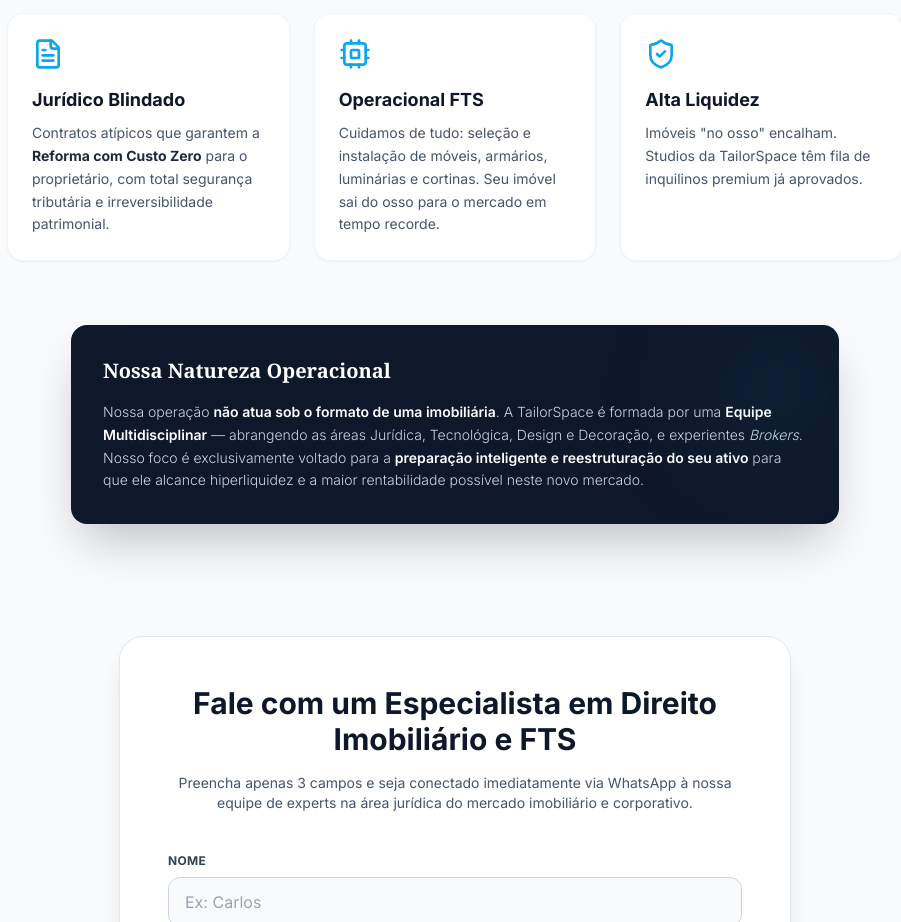
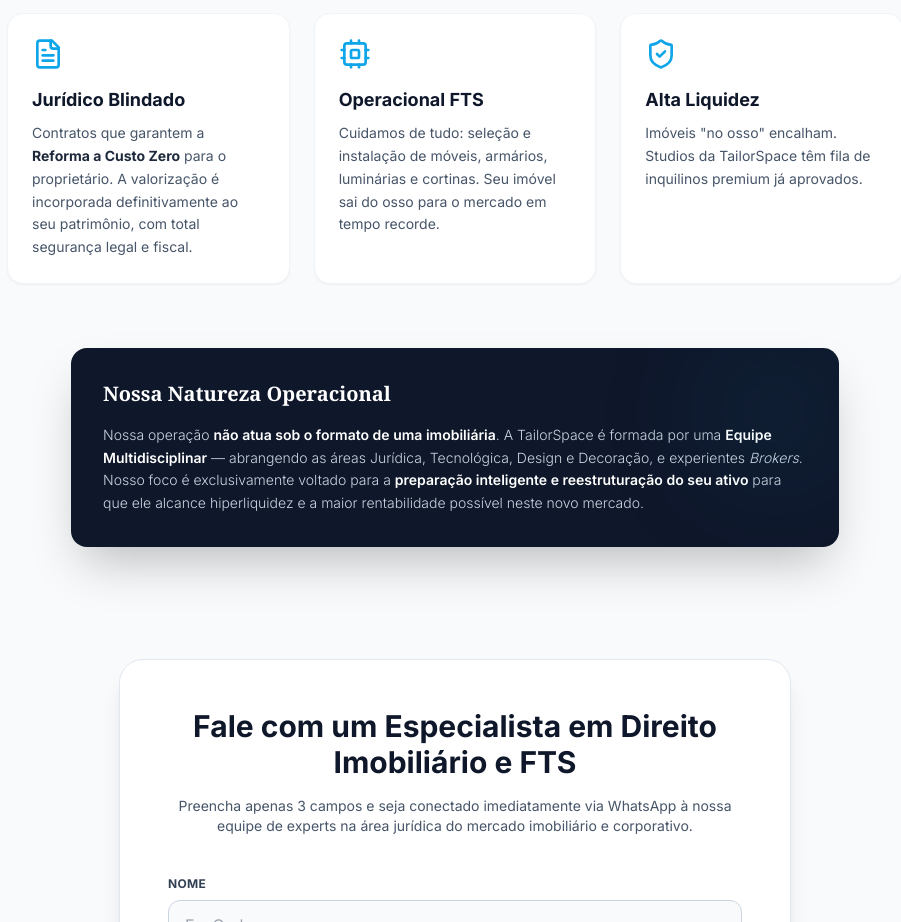
Before and after one commit to aleandrade926/tailorspace-app, a React (Vite) app: page /proprietario in a window 1280 px wide. Shown: the part 3120-4042 px from the top of the page, without its empty margins (185-1086 px from the left). Built offline with nearby package versions, Linux system fonts and the light colour scheme.

Commit message:
fix(copy): simplify Juridico Blindado card - remove heavy jargon, focus on owner benefit

```diff
--- a/src/pages/OwnerLandingPage.tsx
+++ b/src/pages/OwnerLandingPage.tsx
@@ -229,7 +229,7 @@
             <div className="bg-white p-6 rounded-2xl border border-slate-100 shadow-sm">
               <FileText className="w-8 h-8 text-brand-500 mb-4" />
               <h3 className="text-lg font-bold mb-2 text-slate-900">Jurídico Blindado</h3>
-              <p className="text-sm text-slate-600 leading-relaxed">Contratos atípicos que garantem a <strong className="text-slate-800">Reforma com Custo Zero</strong> para o proprietário, com total segurança tributária e irreversibilidade patrimonial.</p>
+              <p className="text-sm text-slate-600 leading-relaxed">Contratos que garantem a <strong className="text-slate-800">Reforma a Custo Zero</strong> para o proprietário. A valorização é incorporada definitivamente ao seu patrimônio, com total segurança legal e fiscal.</p>
             </div>
             <div className="bg-white p-6 rounded-2xl border border-slate-100 shadow-sm">
               <Cpu className="w-8 h-8 text-brand-500 mb-4" />
```
